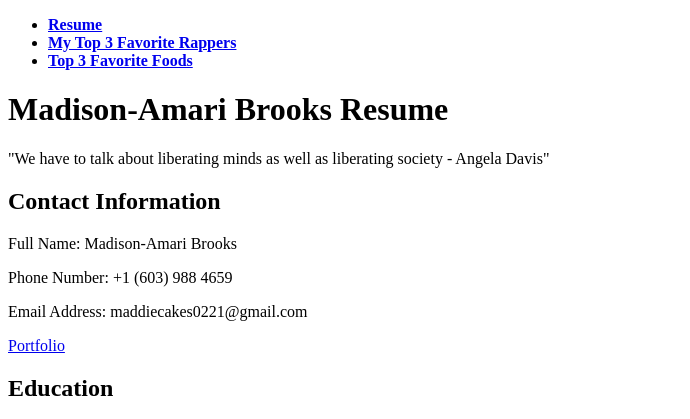
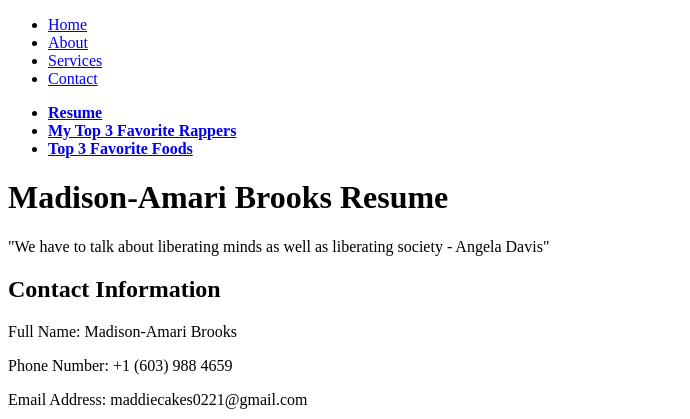
Before and after one commit to madisonamari/Project2, a plain HTML site: page index.html in a window 1280 px wide. Shown: the top 419 px of the page, without its empty margins (0-690 px from the left). Drawn offline with Linux system fonts and the light colour scheme.

Commit message:
Update index.html

```diff
--- a/index.html
+++ b/index.html
@@ -5,6 +5,14 @@
 	<meta charset="utf-8">
 	</head>
 	<body>
+	<nav>
+        <ul>
+            <li><a href="#home">Home</a></li>
+            <li><a href="#about">About</a></li>
+            <li><a href="#services">Services</a></li>
+            <li><a href="#contact">Contact</a></li>
+        </ul>
+    </nav>
 	<ul>
 <li><a href="index.html"><strong>Resume</strong></a></li>
 <li><a href="page2.html"><strong>My Top 3 Favorite Rappers</strong></a></li>
```
